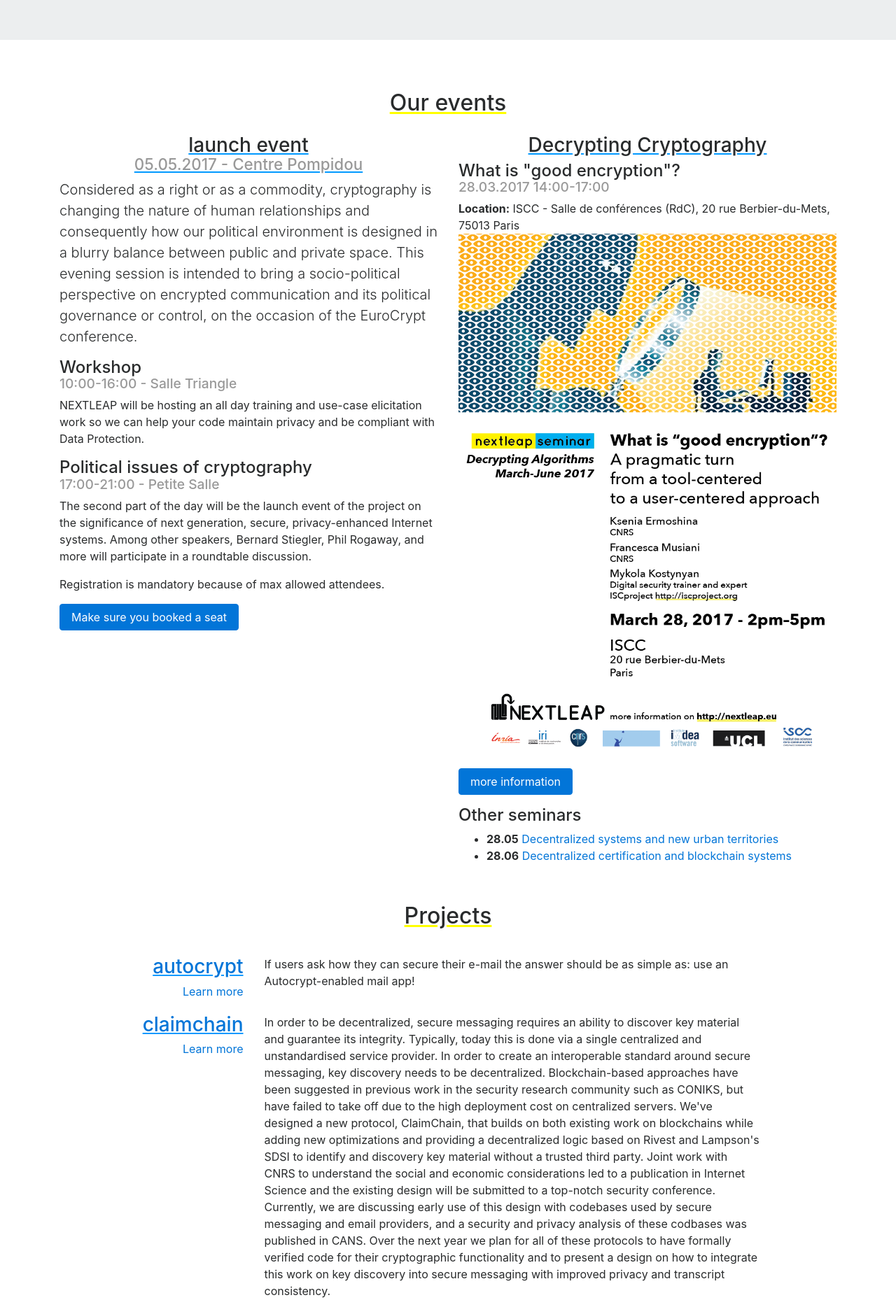
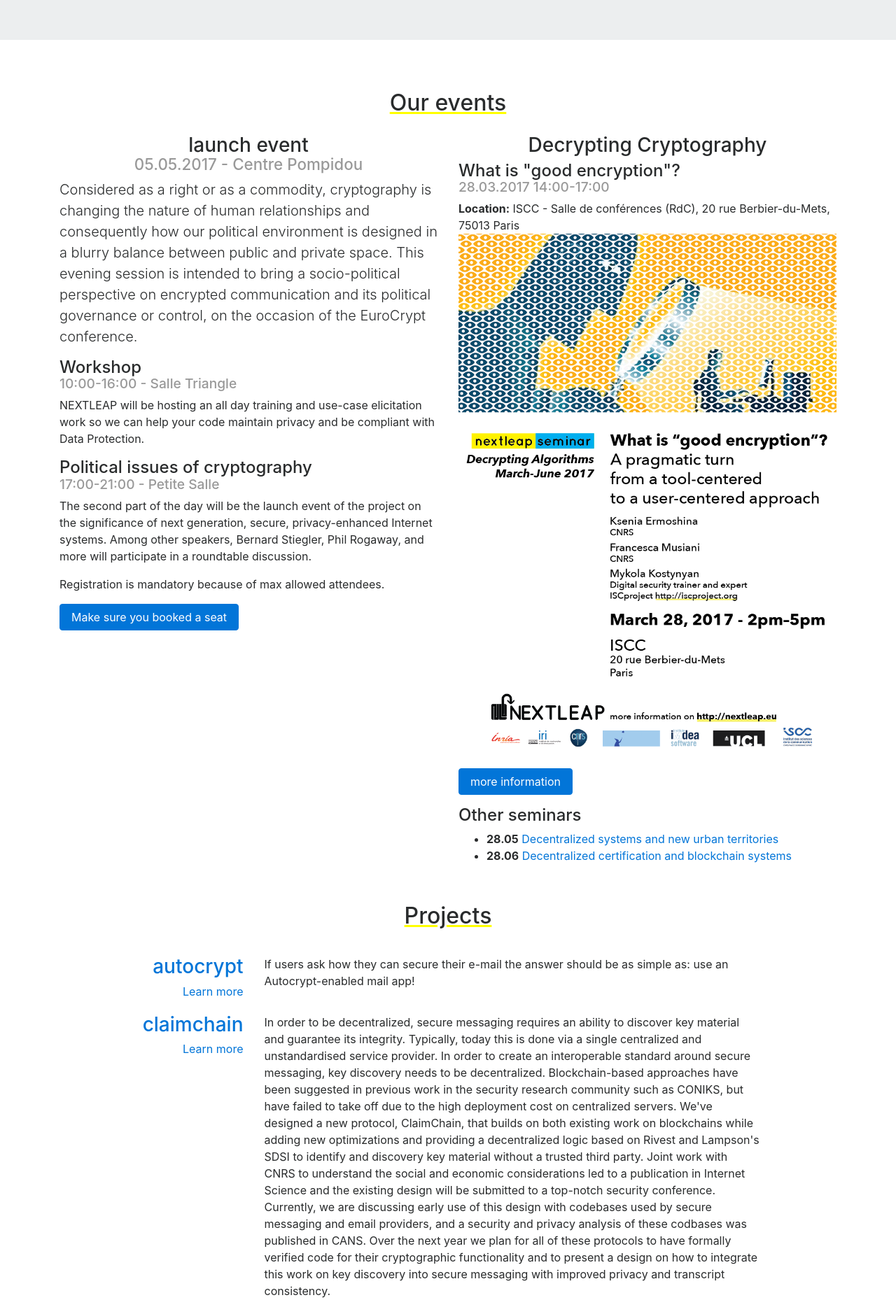
Before and after one commit to nextleap-project/nextleap-website, a Jekyll site: the page built from index.html, in a window 1280 px wide. Shown: the part 411-2289 px from the top of the page at 70% size. Built offline with Jekyll 4.4.1, drawn with Linux system fonts in a browser that asks for light colours; nearby versions of some CDN libraries.

Commit message:
less colors

```diff
--- a/css/style2.scss
+++ b/css/style2.scss
@@ -52,14 +52,10 @@
 	h2 {
 		padding: 40px 0 20px 0;
 		text-align: center;
-		text-decoration: underline;
-		text-decoration-color: yellow;
 	}
 
 	h3 {
 		text-align: center;
-		text-decoration: underline;
-		text-decoration-color: #0099ff;
 
 		.info {
 			color: #999;
@@ -67,6 +63,17 @@
 			text-decoration: none;
 		}
 	}
+
+	& > h2 {
+		text-decoration: underline;
+		text-decoration-color: yellow;
+	}
+
+	& > h3 {
+		text-decoration: underline;
+		text-decoration-color: #0099ff;
+	}
+
 
 	h4 {
 		// text-align: center;
```
